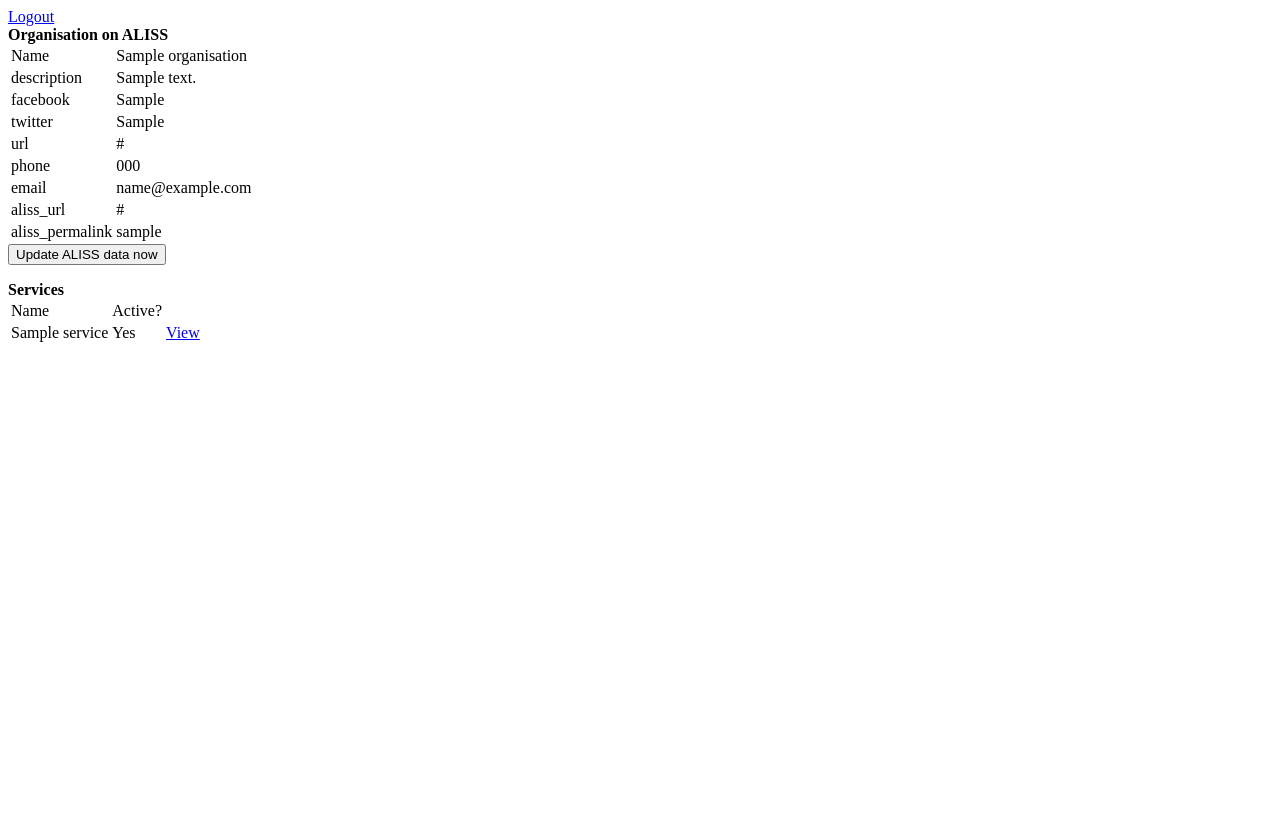
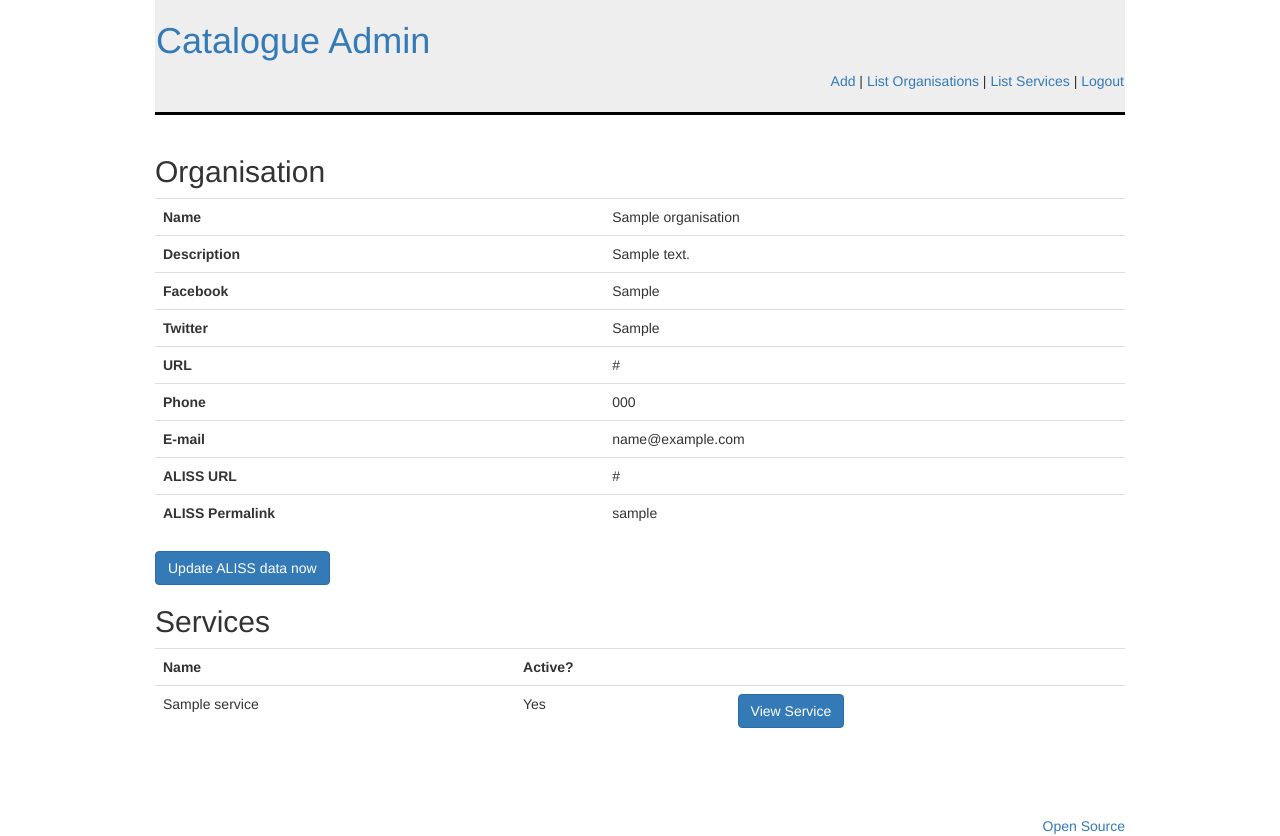
Before and after one commit to OpenDataServices/iCAN-Scot-Catalogue, a Django app: page /catalogueadmin/organisation/00000000-0000-0000-0000-000000000001 in a window 1280 px wide. Before the commit the page ends 342 px from the top, so only its background shows below. Run offline with Django 3.2, Linux system fonts and the light colour scheme; a user stored in the database is signed in; tables that the repository leaves empty hold one stand-in row (values such as "Sample post"); some libraries are stand-ins or nearby versions.

Commit message:
Style Admin UI with really basic Bootstrap

```diff
--- a/catalogueapp/templates/catalogueapp/admin/add.html
+++ b/catalogueapp/templates/catalogueapp/admin/add.html
@@ -8,8 +8,10 @@
 
 <form method="post">
     {% csrf_token %}
-    {{ form }}
-    <input type="submit" value="Add">
+    <div>
+        {{ form }}
+    </div>
+    <input type="submit" value="Add" class="btn btn-primary">
 </form>
 
 
--- a/catalogueapp/templates/catalogueapp/admin/base.html
+++ b/catalogueapp/templates/catalogueapp/admin/base.html
@@ -1,15 +1,47 @@
+<!DOCTYPE html>
 <html>
     <head>
+        <meta charset="UTF-8">
+        <link rel="stylesheet" href="https://maxcdn.bootstrapcdn.com/bootstrap/3.3.7/css/bootstrap.min.css" integrity="sha384-BVYiiSIFeK1dGmJRAkycuHAHRg32OmUcww7on3RYdg4Va+PmSTsz/K68vbdEjh4u" crossorigin="anonymous">
 
     </head>
     <body>
-        {% if user.is_authenticated %}
-        <div>
-            <a href="/accounts/logout/">Logout</a>
+
+        <div style="max-width: 970px; margin: 0 auto;">
+            <div style="border-bottom: 3px solid black; background: #eee;">
+                <nav class="navbar" role="navigation">
+                    <h1>
+                        <a href="/catalogueadmin" class="text-white">
+                            Catalogue Admin
+                        </a>
+                    </h1>
+                    <div style="text-align: right;">
+                        {% if user.is_authenticated %}
+                            <a href="/catalogueadmin/add">Add</a> |
+                            <a href="{% url 'admin_organisation_list'  %}">List Organisations</a> |
+                            <a href="{% url 'admin_service_list'  %}">List Services</a> |
+                            <a href="/accounts/logout/">Logout</a>
+                        {% else %}
+                            <a href="/accounts/login/">Login</a>
+                        {% endif %}
+                    </div>
+                </nav>
+
+            </div>
+
+            <div style="padding-top: 20px; padding-bottom: 60px;">
+                {% block content %}
+                {% endblock %}
+            </div>
+
+            <div style="text-align: right; color: #333;">
+                <a href="https://github.com/OpenDataServices/iCAN-Scot-Catalogue">Open Source</a>
+            </div>
         </div>
-        {% endif %}
 
-        {% block content %}
-        {% endblock %}
+        <script src="https://code.jquery.com/jquery-3.3.1.slim.min.js" integrity="sha384-q8i/X+965DzO0rT7abK41JStQIAqVgRVzpbzo5smXKp4YfRvH+8abtTE1Pi6jizo" crossorigin="anonymous"></script>
+        <script src="https://cdnjs.cloudflare.com/ajax/libs/popper.js/1.14.7/umd/popper.min.js" integrity="sha384-UO2eT0CpHqdSJQ6hJty5KVphtPhzWj9WO1clHTMGa3JDZwrnQq4sF86dIHNDz0W1" crossorigin="anonymous"></script>
+        <script src="https://maxcdn.bootstrapcdn.com/bootstrap/3.3.7/js/bootstrap.min.js" integrity="sha384-Tc5IQib027qvyjSMfHjOMaLkfuWVxZxUPnCJA7l2mCWNIpG9mGCD8wGNIcPD7Txa" crossorigin="anonymous"></script>
+
     </body>
 </html>
--- a/catalogueapp/templates/catalogueapp/admin/index.html
+++ b/catalogueapp/templates/catalogueapp/admin/index.html
@@ -2,10 +2,6 @@
 
 {% block content %}
 
-ADMIN INDEX
-
-<a href="/catalogueadmin/add">Add</a>
-<a href="{% url 'admin_service_list'  %}">List Services</a>
-<a href="{% url 'admin_organisation_list'  %}">List Organisations</a>
+    Welcome. Please select an option.
 
 {% endblock %}
--- a/catalogueapp/templates/catalogueapp/admin/organisation/index.html
+++ b/catalogueapp/templates/catalogueapp/admin/organisation/index.html
@@ -2,43 +2,44 @@
 
 {% block content %}
 
-<b>Organisation on ALISS</b>
 
-<table>
+<h2>Organisation</h2>
+
+<table class="table">
     <tr>
-        <td>Name</td>
+        <th>Name</th>
         <td>{{ organisation.name }}</td>
     </tr>
     <tr>
-        <td>description</td>
+        <th>Description</th>
         <td>{{ organisation.description }}</td>
     </tr>
     <tr>
-        <td>facebook</td>
+        <th>Facebook</th>
         <td>{{ organisation.facebook }}</td>
     </tr>
     <tr>
-        <td>twitter</td>
+        <th>Twitter</th>
         <td>{{ organisation.twitter }}</td>
     </tr>
     <tr>
-        <td>url</td>
+        <th>URL</th>
         <td>{{ organisation.url }}</td>
     </tr>
     <tr>
-        <td>phone</td>
+        <th>Phone</th>
         <td>{{ organisation.phone }}</td>
     </tr>
     <tr>
-        <td>email</td>
+        <th>E-mail</th>
         <td>{{ organisation.email }}</td>
     </tr>
     <tr>
-        <td>aliss_url</td>
+        <th>ALISS URL</th>
         <td>{{ organisation.aliss_url }}</td>
     </tr>
     <tr>
-        <td>aliss_permalink</td>
+        <th>ALISS Permalink</th>
         <td>{{ organisation.aliss_permalink }}</td>
     </tr>
 </table>
@@ -46,24 +47,24 @@
 <form method="post">
     {% csrf_token %}
     <input type="hidden" name="action" value="update">
-    <input type="submit" value="Update ALISS data now">
+    <input type="submit" value="Update ALISS data now"  class="btn btn-primary">
 </form>
 
-<b>Services</b>
+<h2>Services</h2>
 
 
-<table>
+<table class="table">
     <tr>
-        <td>Name</td>
-        <td>Active?</td>
-        <td>&nbsp;</td>
+        <th>Name</th>
+        <th>Active?</th>
+        <th>&nbsp;</th>
     </tr>
     {% for service in services %}
         <tr>
             <td>{{ service.name }}</td>
             <td>{% if service.active %}Yes{% else %}No{% endif %}</td>
             <td>
-                <a href="{% url 'admin_service_index' service.aliss_id %}">View</a>
+                <a href="{% url 'admin_service_index' service.aliss_id %}" class="btn btn-primary">View Service</a>
             </td>
         </tr>
     {% endfor %}
```
Also changed, not shown: catalogueapp/templates/catalogueapp/admin/organisations.html (+6 -4 lines), catalogueapp/templates/catalogueapp/admin/service/index.html (+17 -17 lines), catalogueapp/templates/catalogueapp/admin/services.html (+9 -6 lines).
